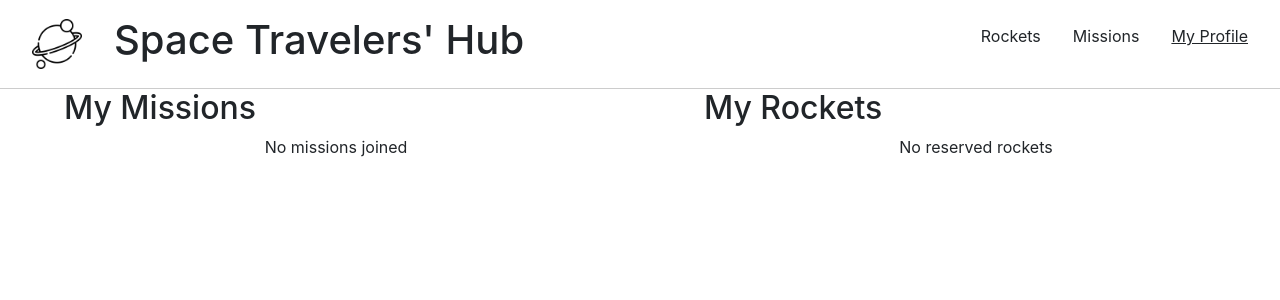
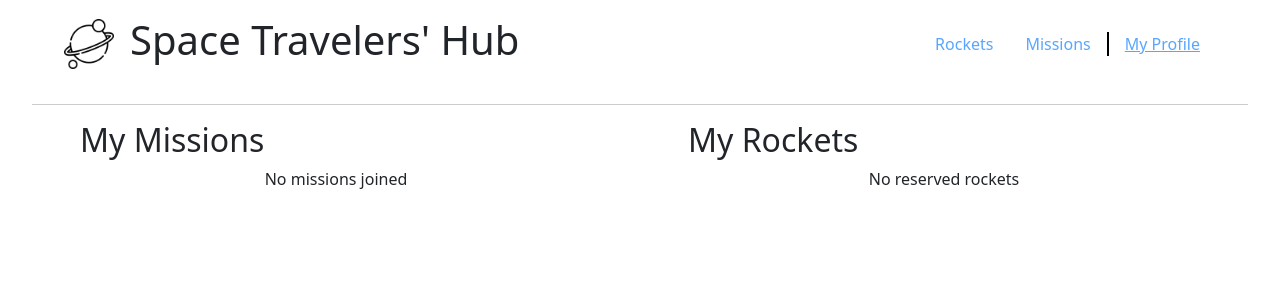
Before and after one commit to asdt560/rocket-mission-list, a React (Create React App) app: page /my-profile in a window 1280 px wide. Shown: the top 300 px of the page. Built offline with nearby package versions, Linux system fonts and the light colour scheme.

Commit message:
Fix style bugs, delete no-used files

```diff
--- a/src/App.css
+++ b/src/App.css
@@ -1,5 +1,7 @@
 .App {
   text-align: center;
+  margin: 0 2rem;
+  gap: 10rem;
 }
 
 .missionname {
@@ -68,3 +70,48 @@
 .profilespan {
   padding: 0.5rem 0.5rem 1rem 0.5rem;
 }
+
+.reservedRockets-container {
+  padding: 0;
+}
+
+/* Navbar section */
+
+a {
+  all: unset;
+}
+
+header,
+.navbar-links,
+.navbar-title {
+  display: flex;
+  justify-content: space-between;
+  align-items: center;
+  margin-bottom: 1rem;
+}
+
+header {
+  padding: 1rem 2rem;
+  border-bottom: 1px solid #ccc;
+}
+
+.navbar-title {
+  gap: 1rem;
+}
+
+.navbar-links {
+  color: #58a6ff;
+}
+
+.navbar-links > li {
+  list-style: none;
+  padding: 0 1rem;
+}
+
+.navbar-links > li:last-child {
+  border-left: 2px solid #000;
+}
+
+.active {
+  text-decoration: underline;
+}
--- a/src/components/Navbar.css
+++ /dev/null
@@ -1,29 +0,0 @@
-a {
-  all: unset;
-}
-
-header,
-.navbar-links,
-.navbar-title {
-  display: flex;
-  justify-content: space-between;
-  align-items: center;
-}
-
-header {
-  padding: 1rem 2rem;
-  border-bottom: 1px solid #ccc;
-}
-
-.navbar-links,
-.navbar-title {
-  gap: 2rem;
-}
-
-li {
-  list-style: none;
-}
-
-.active {
-  text-decoration: underline;
-}
--- a/src/components/Navbar.js
+++ b/src/components/Navbar.js
@@ -2,7 +2,6 @@ import React from 'react';
 import { NavLink } from 'react-router-dom';
 
 import planet from '../assets/images/planet.png';
-import './Navbar.css';
 
 const Navbar = () => (
   <header>
--- a/src/index.css
+++ /dev/null
@@ -1,27 +0,0 @@
-body {
-  margin: 0;
-  font-family:
-    -apple-system,
-    BlinkMacSystemFont,
-    'Segoe UI',
-    'Roboto',
-    'Oxygen',
-    'Ubuntu',
-    'Cantarell',
-    'Fira Sans',
-    'Droid Sans',
-    'Helvetica Neue',
-    sans-serif;
-  -webkit-font-smoothing: antialiased;
-  -moz-osx-font-smoothing: grayscale;
-}
-
-code {
-  font-family:
-    source-code-pro,
-    Menlo,
-    Monaco,
-    Consolas,
-    'Courier New',
-    monospace;
-}
--- a/src/index.js
+++ b/src/index.js
@@ -1,6 +1,5 @@
 import React from 'react';
 import ReactDOM from 'react-dom/client';
-import './index.css';
 import { Provider } from 'react-redux';
 import App from './App';
 import store from './redux/configureStore';
--- a/src/pages/Rockets.js
+++ b/src/pages/Rockets.js
@@ -27,7 +27,7 @@ const Rockets = () => {
   ));
 
   return (
-    <Container className="mx-5 my-3">
+    <Container className="m-3">
       {rocketList}
     </Container>
   );
```
Also changed, not shown: src/setupTests.js (deleted, +0 -5 lines), 1 other file (tests, documents, lock files or other folders).
